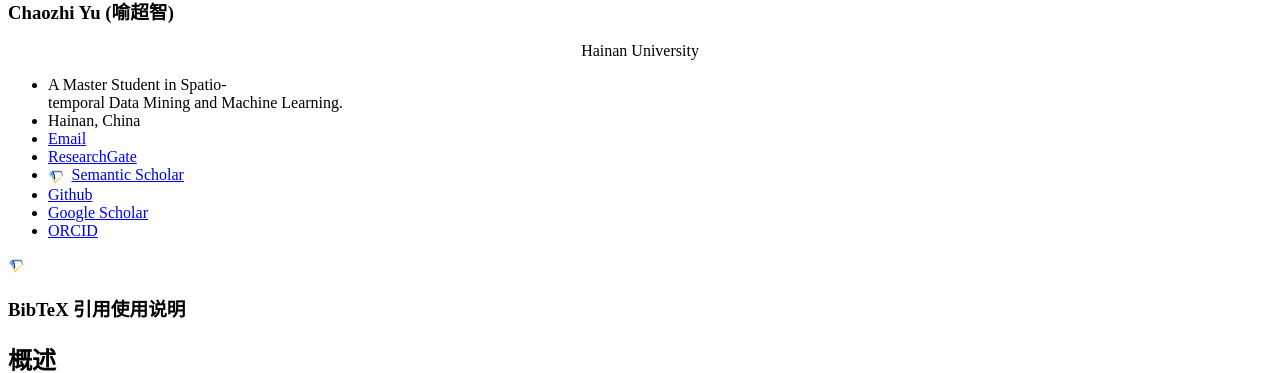
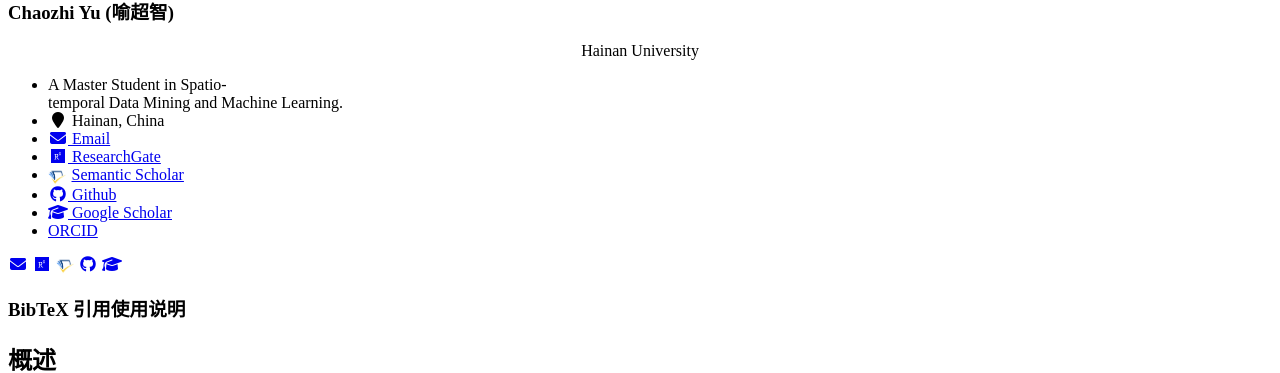
Before and after one commit to yuchaozhi/yuchaozhi.github.io, a Jekyll site: the page built from BIBTEX_USAGE.md, in a window 1280 px wide. Shown: the part 266-639 px from the top of the page. Built offline with Jekyll 4.4.1, drawn with Linux system fonts in a browser that asks for light colours; our own code applies the rules of GitHub Pages for plain Markdown files.

Commit message:
update reference style

```diff
--- a/_includes/head.html
+++ b/_includes/head.html
@@ -13,10 +13,11 @@
 <!-- For all browsers -->
 <link rel="stylesheet" href="assets/css/main.css">
 
+<!-- Font Awesome -->
+<link rel="stylesheet" href="https://cdnjs.cloudflare.com/ajax/libs/font-awesome/6.4.0/css/all.min.css">
+
 <meta http-equiv="cleartype" content="on">
-<head>
-  <base target="_blank">
-</head>
+<base target="_blank">
 
 <script>
 // BibTeX syntax highlighting function
```
